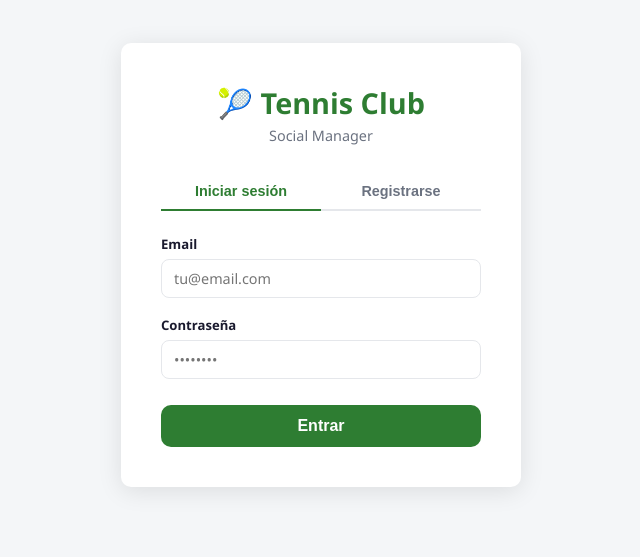
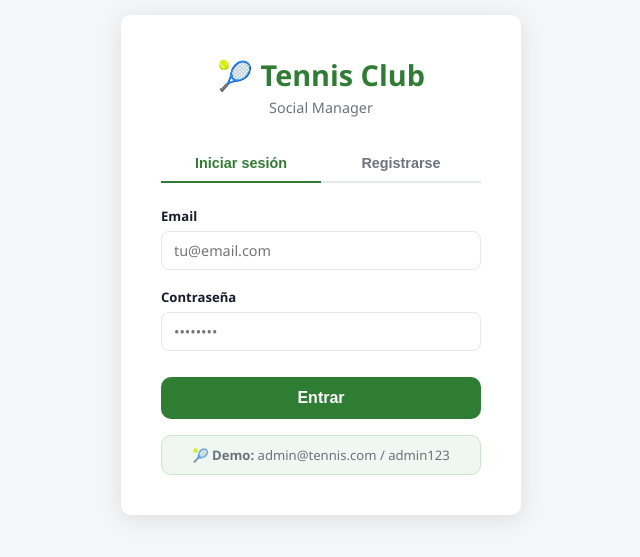
Before and after one commit to ProgCan98/tennis-club-social-manager, a React (Vite) app in the folder react/: page /login in a window 1280 px wide. Shown: the part 135-692 px from the top of the page, without its empty margins (319-959 px from the left). Built offline with nearby package versions, Linux system fonts and the light colour scheme; no server answers.

Commit message:
ajustes para deploy de vercel

```diff
--- a/react/src/components/Sidebar.jsx
+++ b/react/src/components/Sidebar.jsx
@@ -1,5 +1,6 @@
 import { useEffect } from 'react'
 import { Link, useLocation } from 'react-router-dom'
+import { useAuth } from '../context/AuthContext'
 
 const NAV_ITEMS = [
   { page: 'dashboard', path: '/',         icon: '📊', label: 'Dashboard'     },
@@ -16,6 +17,7 @@ const NAV_ITEMS = [
  *   onClose    (function) — callback para cerrar el drawer
  */
 function Sidebar({ activePage, isOpen, onClose }) {
+  const { user, logout } = useAuth()
   // Cierra el drawer con Escape
   useEffect(() => {
     if (!isOpen) return
@@ -53,6 +55,14 @@ function Sidebar({ activePage, isOpen, onClose }) {
             ))}
           </ul>
         </nav>
+
+        {/* Usuario y logout al fondo del sidebar */}
+        <div className="sidebar__footer">
+          {user && <p className="sidebar__user">{user.name ?? user.email}</p>}
+          <button className="sidebar__logout" onClick={logout}>
+            <span aria-hidden="true">🚪</span> Cerrar sesión
+          </button>
+        </div>
       </aside>
     </>
   )
--- a/react/src/pages/LoginPage.jsx
+++ b/react/src/pages/LoginPage.jsx
@@ -113,6 +113,13 @@ export default function LoginPage() {
           </button>
         </form>
 
+        {/* Credenciales de demo */}
+        {!isRegister && (
+          <div className="login-card__demo">
+            <p>🎾 <strong>Demo:</strong> admin@tennis.com / admin123</p>
+          </div>
+        )}
+
       </div>
     </div>
   )
--- a/react/src/style.css
+++ b/react/src/style.css
@@ -84,6 +84,40 @@ body {
 .sidebar__nav {
   margin-top: 24px;
   flex: 1;
+}
+
+.sidebar__footer {
+  padding: 16px 24px;
+  border-top: 1px solid rgba(255,255,255,0.15);
+}
+
+.sidebar__user {
+  font-size: 0.8rem;
+  opacity: 0.7;
+  margin-bottom: 8px;
+  white-space: nowrap;
+  overflow: hidden;
+  text-overflow: ellipsis;
+}
+
+.sidebar__logout {
+  display: flex;
+  align-items: center;
+  gap: 8px;
+  width: 100%;
+  background: rgba(255,255,255,0.08);
+  border: none;
+  border-radius: var(--radius);
+  color: rgba(255,255,255,0.85);
+  font-size: 0.9rem;
+  padding: 8px 12px;
+  cursor: pointer;
+  transition: background 0.2s;
+}
+
+.sidebar__logout:hover {
+  background: rgba(255,255,255,0.18);
+  color: #fff;
 }
 
 .nav__list {
@@ -1492,3 +1526,14 @@ body {
   padding: 12px;
   font-size: 1rem;
 }
+
+.login-card__demo {
+  margin-top: 16px;
+  padding: 10px 14px;
+  background: #f0f7f0;
+  border: 1px solid #c8e6c9;
+  border-radius: var(--radius);
+  font-size: 0.82rem;
+  color: var(--color-text-muted);
+  text-align: center;
+}
```
Also changed, not shown: react/vercel.json (added).
